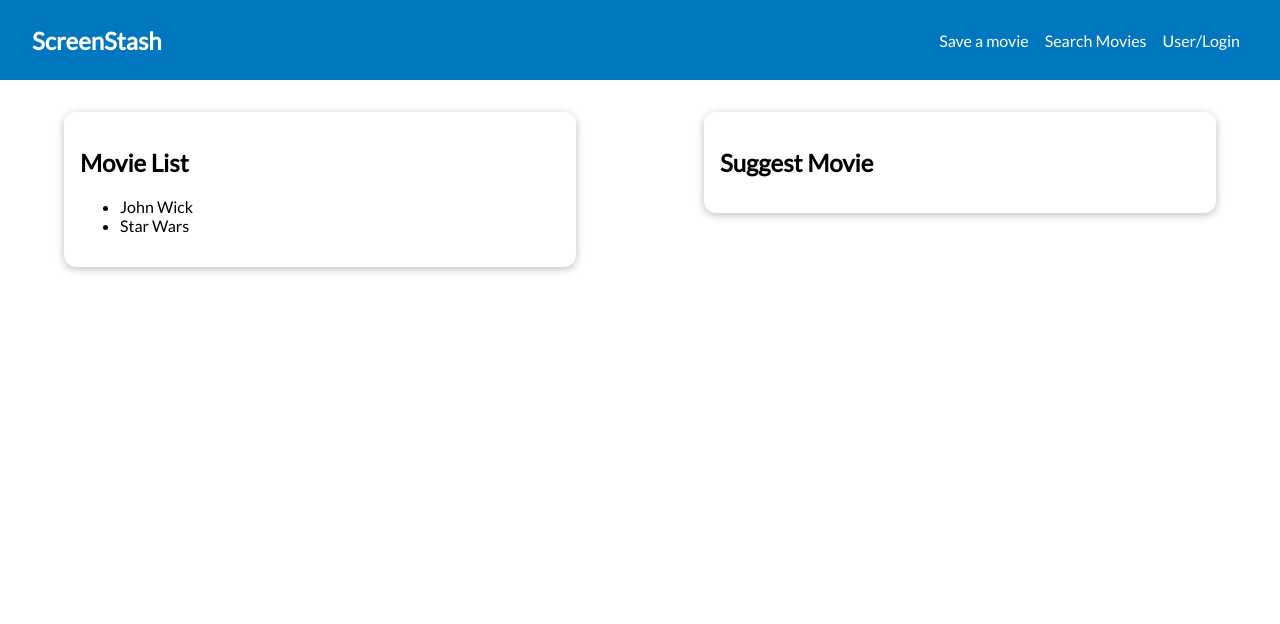
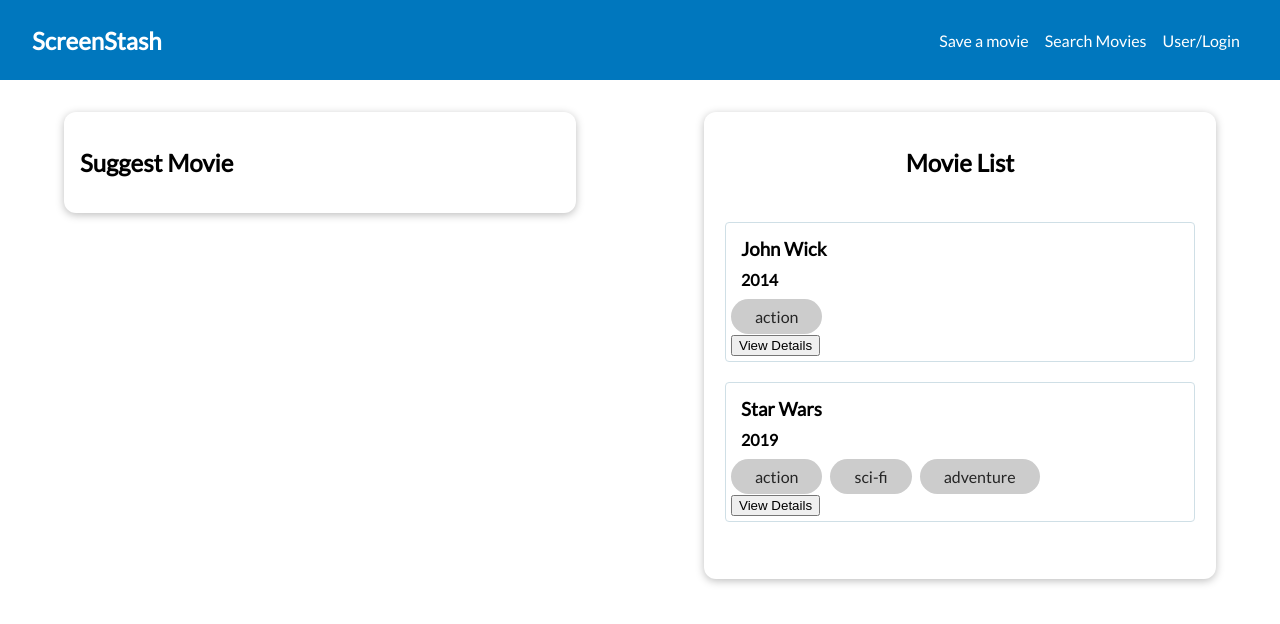
Before and after one commit to lloydamt/suggestions-frontend, a Vue app: page / in a window 1280 px wide. Shown: the top 624 px of the page. Built offline with nearby package versions, Linux system fonts and the light colour scheme.

Commit message:
create movie item

```diff
--- /dev/null
+++ b/src/components/base/BaseBadge.vue
@@ -0,0 +1,24 @@
+<template>
+  <span class="badge">{{ genre }}</span>
+</template>
+
+<script>
+export default {
+  props: ["genre"],
+};
+</script>
+
+<style scoped>
+.badge {
+  background-color: #ccc;
+  color: #252525;
+  border-radius: 30px;
+  padding: 0.5rem 1.5rem;
+  display: inline-block;
+  margin-right: 0.5rem;
+}
+
+.genre {
+  font-weight: bold;
+}
+</style>
--- /dev/null
+++ b/src/components/movies/MovieItem.vue
@@ -0,0 +1,42 @@
+<template>
+  <div class="movie">
+    <h3>{{ title }}</h3>
+    <h4>{{ year }}</h4>
+    <base-badge
+      v-for="genre in genres"
+      :key="genre"
+      :genre="genre"
+    ></base-badge>
+    <div>
+      <button>View Details</button>
+    </div>
+  </div>
+</template>
+
+<script>
+import BaseBadge from "../base/BaseBadge.vue";
+export default {
+  components: { BaseBadge },
+  props: {
+    id: Number,
+    title: String,
+    genres: Array,
+    year: Number,
+  },
+};
+</script>
+
+<style scoped>
+.movie {
+  background-color: #fff;
+  border: 1px solid #cfdfe6;
+  border-radius: 4px;
+  padding: 5px;
+  margin: 20px auto;
+}
+
+.movie h3,
+.movie h4 {
+  margin: 10px;
+}
+</style>
--- a/src/components/movies/MovieList.vue
+++ b/src/components/movies/MovieList.vue
@@ -3,14 +3,23 @@
     <h2>Movie List</h2>
     <ul>
       <li v-for="movie in movies" :key="movie.id">
-        {{ movie.title }}
+        <MovieItem
+          :id="movie.id"
+          :title="movie.title"
+          :genres="movie.genres"
+          :year="movie.year"
+        />
       </li>
     </ul>
   </base-card>
 </template>
 
 <script>
+import MovieItem from "./MovieItem.vue";
 export default {
+  components: {
+    MovieItem,
+  },
   computed: {
     movies() {
       return this.$store.getters.movies;
@@ -19,3 +28,14 @@ export default {
   methods: {},
 };
 </script>
+
+<style scoped>
+h2 {
+  text-align: center;
+}
+
+ul {
+  list-style: none;
+  padding: 5px;
+}
+</style>
--- a/src/main.js
+++ b/src/main.js
@@ -3,10 +3,12 @@ import App from "./App.vue";
 import store from "./store/index.js";
 import router from "./router.js";
 import BaseCard from "./components/base/BaseCard.vue";
+import BaseBadge from "./components/base/BaseBadge.vue";
 
 const app = createApp(App);
 
 app.component("base-card", BaseCard);
+app.component("base-badge", BaseBadge);
 
 app.use(store);
 app.use(router);
--- a/src/pages/HomePage.vue
+++ b/src/pages/HomePage.vue
@@ -1,10 +1,10 @@
 <template>
   <div class="container">
     <div>
-      <MovieList />
+      <SuggestMovie />
     </div>
     <div>
-      <SuggestMovie />
+      <MovieList />
     </div>
   </div>
 </template>
--- a/src/store/modules/movies/index.js
+++ b/src/store/modules/movies/index.js
@@ -11,7 +11,7 @@ export default {
           title: "John Wick",
           description: "Man with guns",
           year: 2014,
-          genre: "action",
+          genres: ["action"],
           likes: 0,
           saves: 0,
           userRating: 0,
@@ -21,7 +21,7 @@ export default {
           title: "Star Wars",
           description: "A movie about the galaxy",
           year: 2019,
-          genre: "action",
+          genres: ["action", "sci-fi", "adventure"],
           likes: 0,
           saves: 0,
           userRating: 0,
```
Also changed, not shown: src/components/base/BaseButton.vue (added, +20 -0 lines).
